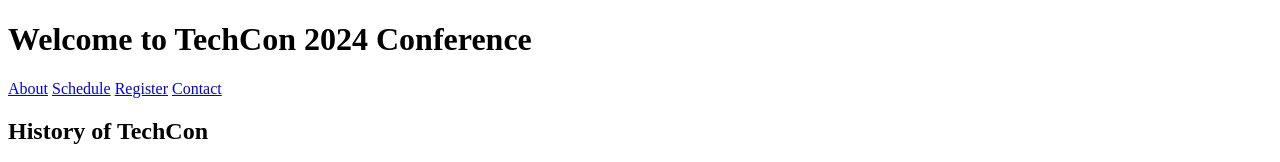
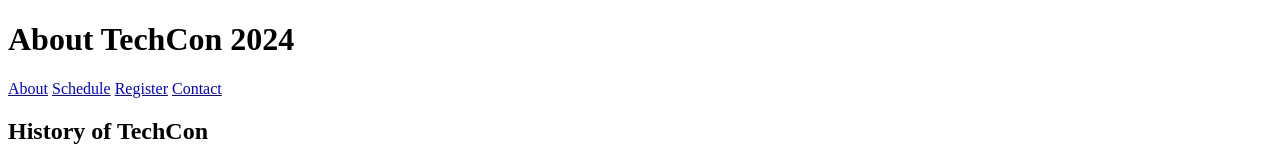
Before and after one commit to KOWUONDO/TechCon_HTML, a plain HTML site: page techcon_website/about.html in a window 1280 px wide. Shown: the top 162 px of the page. Drawn offline with Linux system fonts and the light colour scheme.

Commit message:
my commit

```diff
--- a/techcon_website/about.html
+++ b/techcon_website/about.html
@@ -8,7 +8,7 @@
 <body>
 
   <header>
-    <h1>Welcome to TechCon 2024 Conference</h1>
+    <h1> About TechCon 2024</h1>
   </header>
 
   <nav>
```
